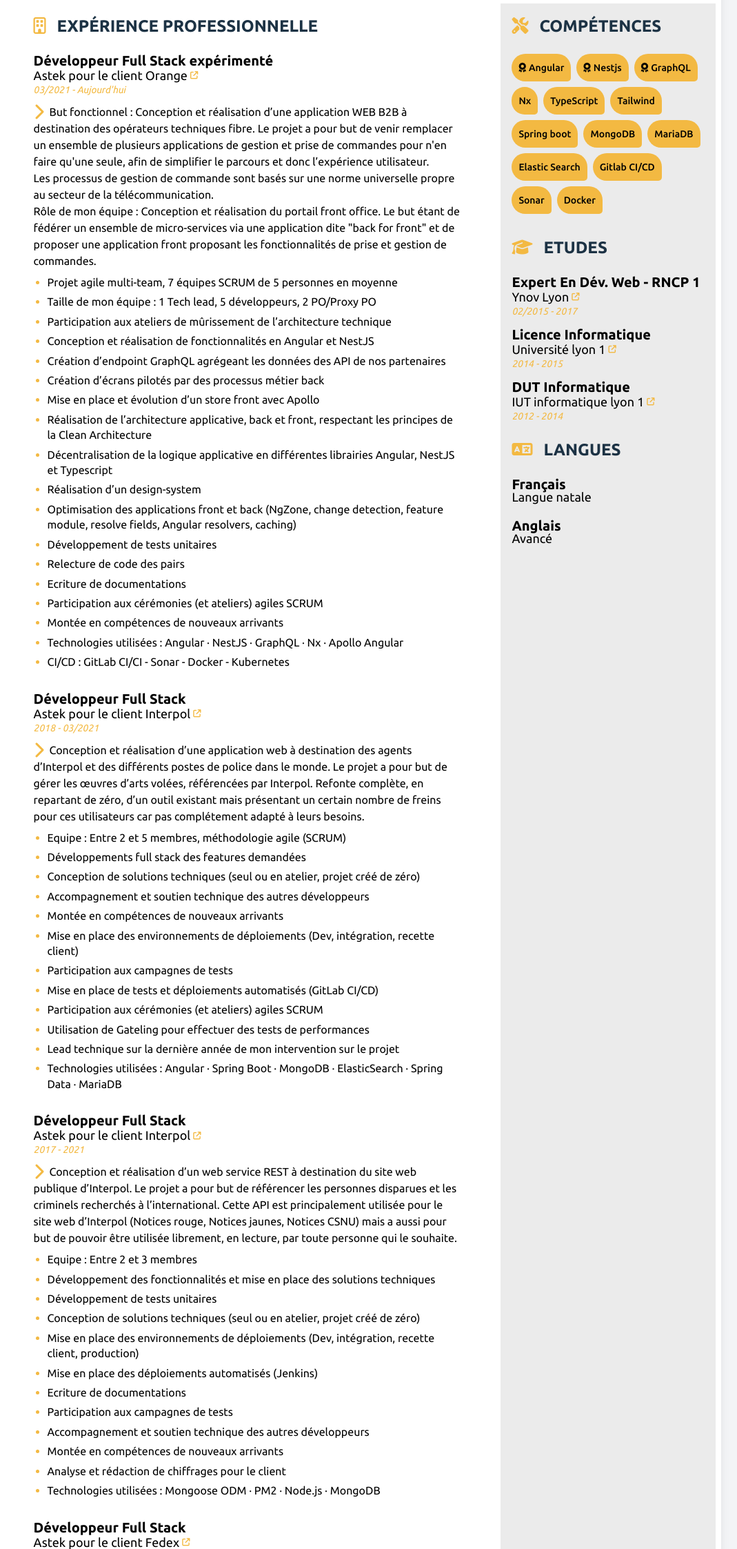
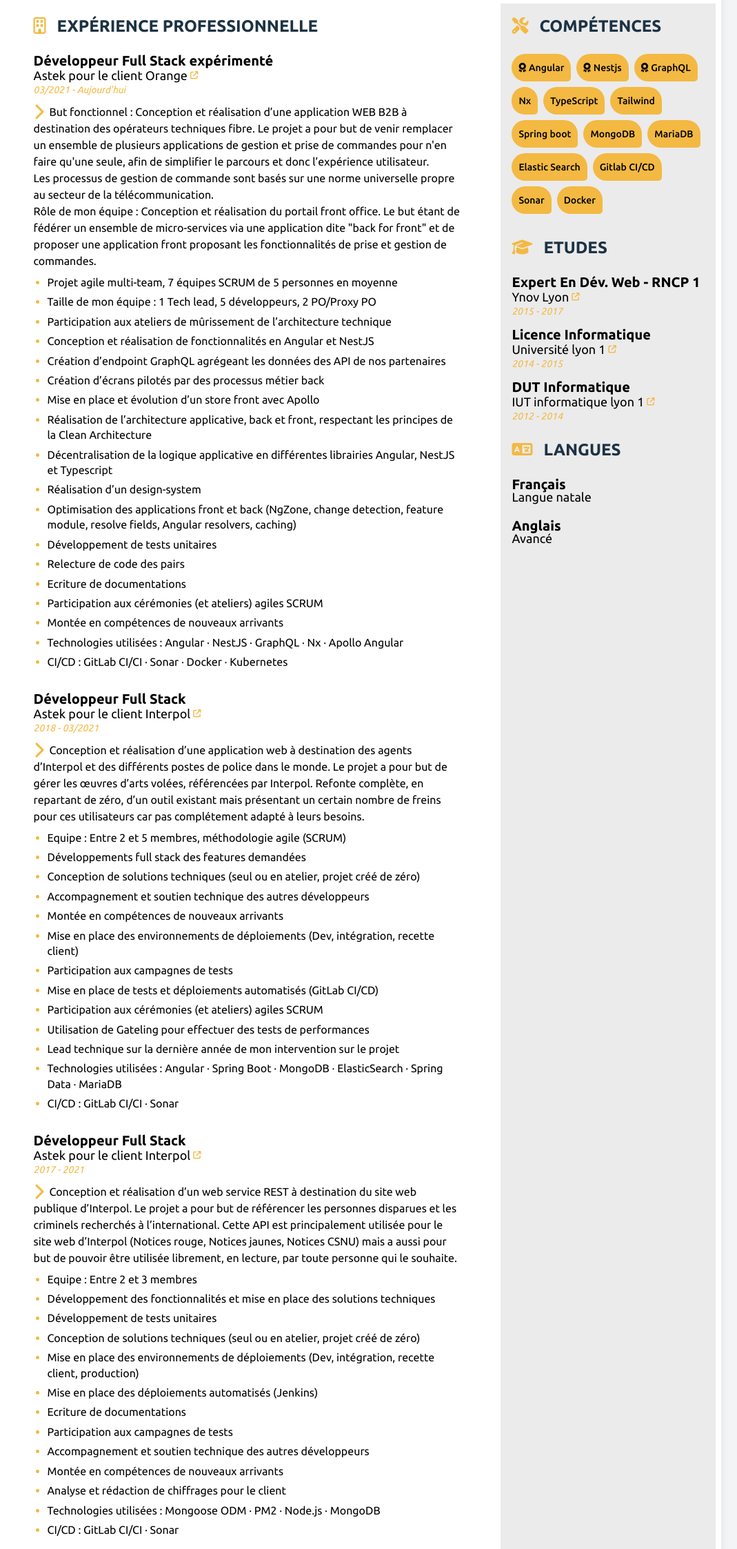
Before and after one commit to Jagaimo380/resume, a plain HTML site: page docs/index.html in a window 1280 px wide. Shown: the part 315-2560 px from the top of the page at 69% size, without its empty margins (121-1190 px from the left). Drawn offline with Linux system fonts and the light colour scheme.

Commit message:
fix: Small corrections

```diff
--- a/docs/index.html
+++ b/docs/index.html
@@ -993,7 +993,7 @@ video {
                 <li class="mb-1.5 leading-[1.4rem] whitespace-pre-line">Participation aux cérémonies (et ateliers) agiles SCRUM</li>
                 <li class="mb-1.5 leading-[1.4rem] whitespace-pre-line">Montée en compétences de nouveaux arrivants</li>
                 <li class="mb-1.5 leading-[1.4rem] whitespace-pre-line">Technologies utilisées : Angular · NestJS · GraphQL · Nx · Apollo Angular</li>
-                <li class="mb-1.5 leading-[1.4rem] whitespace-pre-line">CI/CD : GitLab CI/CI - Sonar - Docker - Kubernetes</li>
+                <li class="mb-1.5 leading-[1.4rem] whitespace-pre-line">CI/CD : GitLab CI/CI · Sonar · Docker · Kubernetes</li>
             </ul>
           </section>        <section class="mb-8 print:break-inside-avoid-page">
             <h2 class="font-bold text-xl leading-5">Développeur Full Stack</h2>    <a target="_blank" href="https://astekgroup.fr/" class="hover:underline decoration-secondary text-lg leading-3">Astek pour le client Interpol<i
@@ -1012,6 +1012,7 @@ video {
                 <li class="mb-1.5 leading-[1.4rem] whitespace-pre-line">Utilisation de Gateling pour effectuer des tests de performances</li>
                 <li class="mb-1.5 leading-[1.4rem] whitespace-pre-line">Lead technique sur la dernière année de mon intervention sur le projet</li>
                 <li class="mb-1.5 leading-[1.4rem] whitespace-pre-line">Technologies utilisées : Angular · Spring Boot · MongoDB · ElasticSearch · Spring Data · MariaDB</li>
+                <li class="mb-1.5 leading-[1.4rem] whitespace-pre-line">CI/CD : GitLab CI/CI · Sonar</li>
             </ul>
           </section>        <section class="mb-8 print:break-inside-avoid-page">
             <h2 class="font-bold text-xl leading-5">Développeur Full Stack</h2>    <a target="_blank" href="https://astekgroup.fr/" class="hover:underline decoration-secondary text-lg leading-3">Astek pour le client Interpol<i
@@ -1030,6 +1031,7 @@ video {
                 <li class="mb-1.5 leading-[1.4rem] whitespace-pre-line">Montée en compétences de nouveaux arrivants</li>
                 <li class="mb-1.5 leading-[1.4rem] whitespace-pre-line">Analyse et rédaction de chiffrages pour le client</li>
                 <li class="mb-1.5 leading-[1.4rem] whitespace-pre-line">Technologies utilisées : Mongoose ODM · PM2 · Node.js · MongoDB</li>
+                <li class="mb-1.5 leading-[1.4rem] whitespace-pre-line">CI/CD : GitLab CI/CI · Sonar</li>
             </ul>
           </section>        <section class="mb-8 print:break-inside-avoid-page">
             <h2 class="font-bold text-xl leading-5">Développeur Full Stack</h2>    <a target="_blank" href="https://astekgroup.fr/" class="hover:underline decoration-secondary text-lg leading-3">Astek pour le client Fedex<i
@@ -1109,7 +1111,7 @@ video {
           class="fa-solid fa-graduation-cap text-secondary text-2xl mr-4"></i>Etudes</h1>        <div class="mb-4">
             <h2 class="font-bold text-xl leading-5">Expert En Dév. Web - RNCP 1</h2>            <a target="_blank" href="https://www.ynov.com/campus/lyon/" class="hover:underline decoration-secondary text-lg leading-3">Ynov Lyon<i
                 class="fa-solid fa-2xs fa-arrow-up-right-from-square text-secondary ml-1"></i></a>
-            <p class="italic text-secondary text-sm leading-4">02/2015 - 2017</p>        </div>
+            <p class="italic text-secondary text-sm leading-4">2015 - 2017</p>        </div>
           <div class="mb-4">
             <h2 class="font-bold text-xl leading-5">Licence Informatique</h2>            <a target="_blank" href="https://www.univ-lyon1.fr/" class="hover:underline decoration-secondary text-lg leading-3">Université lyon 1<i
                 class="fa-solid fa-2xs fa-arrow-up-right-from-square text-secondary ml-1"></i></a>
```
Also changed, not shown: resume.json (+6 -4 lines).
